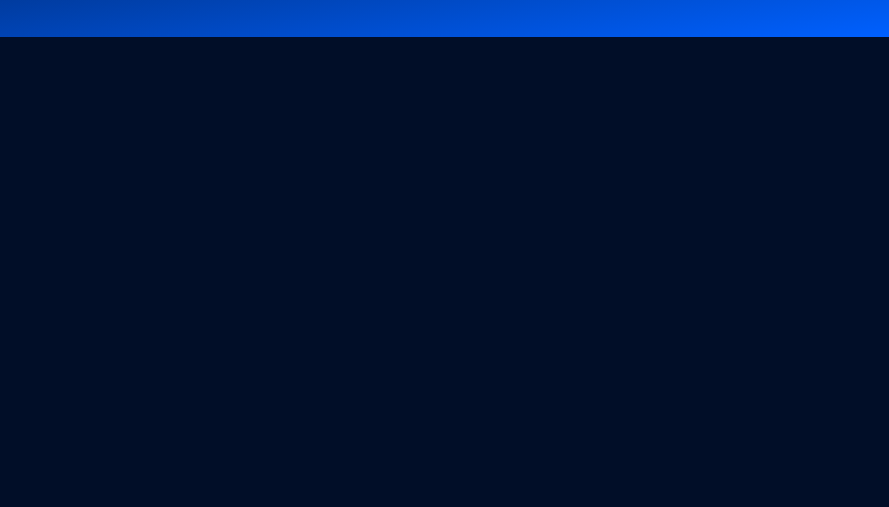
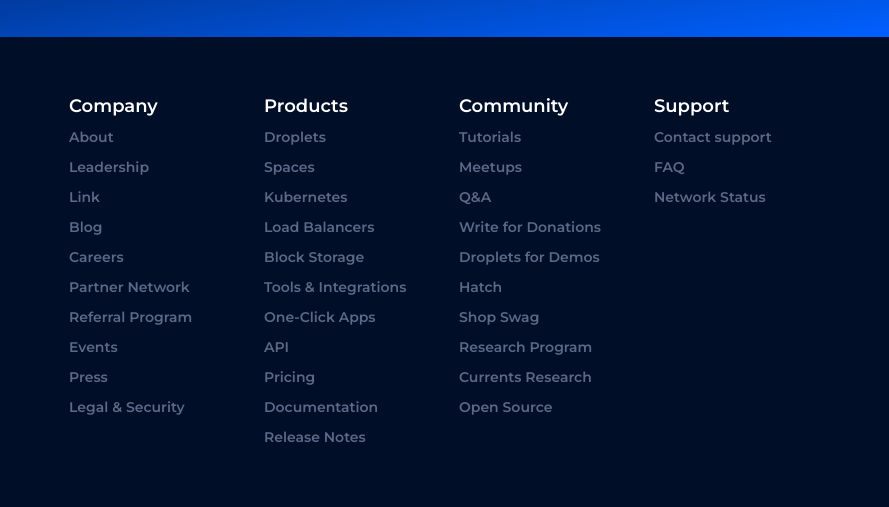
Before and after one commit to mrc-bsllt/html-css-digitalocean, a plain HTML site: page index.html in a window 1280 px wide. Shown: the part 3574-4081 px from the top of the page, 391-1280 px from the left. Drawn offline with nearby package versions, Linux system fonts and the light colour scheme.

Commit message:
esercizio completato

```diff
--- a/css/style.css
+++ b/css/style.css
@@ -384,7 +384,6 @@ nav li a:hover {
   background-color: #ffffff;
 }
 #footer_bottom {
-  height: 700px;
   padding: 50px 0;
   background-color: #010E28;
 }
@@ -411,6 +410,17 @@ nav li a:hover {
 }
 .list_social li:first-child i {
   padding-left: 0;
+}
+.list_social li i:hover,
+.list_link_footer li a:hover {
+  color: #ffffff;
+}
+.list_link_footer li {
+  margin-bottom: 10px;
+}
+.list_link_footer li a {
+  color: #5b6987;
+  font-weight: 600;
 }
 /* /footer */
 
@@ -552,5 +562,12 @@ nav li a:hover {
 }
   /* /main */
 
+  /* footer */
+  #company,
+  #products {
+    height: 380px;
+  }
+  /* /footer */
+
 }
 /* /media query */
--- a/index.html
+++ b/index.html
@@ -482,10 +482,60 @@
                 <li><a href="#"></a><i class="fab fa-linkedin"></i></li>
               </ul>
             </div>
-            <div class="col-xs-12 col-md-6 col-lg-2"></div>
-            <div class="col-xs-12 col-md-6 col-lg-2"></div>
-            <div class="col-xs-12 col-md-6 col-lg-2"></div>
-            <div class="col-xs-12 col-md-6 col-lg-2"></div>
+            <div id="company" class="col-xs-12 col-md-6 col-lg-2">
+              <h4 class="cl_white">Company</h4>
+              <ul class="list-unstyled list_link_footer">
+                <li><a href="#">About</a></li>
+                <li><a href="#">Leadership</a></li>
+                <li><a href="#">Link</a></li>
+                <li><a href="#">Blog</a></li>
+                <li><a href="#">Careers</a></li>
+                <li><a href="#">Partner Network</a></li>
+                <li><a href="#">Referral Program</a></li>
+                <li><a href="#">Events</a></li>
+                <li><a href="#">Press</a></li>
+                <li><a href="#">Legal &amp; Security</a></li>
+              </ul>
+            </div>
+            <div id="products" class="col-xs-12 col-md-6 col-lg-2">
+              <h4 class="cl_white">Products</h4>
+              <ul class="list-unstyled list_link_footer">
+                <li><a href="#">Droplets</a></li>
+                <li><a href="#">Spaces</a></li>
+                <li><a href="#">Kubernetes</a></li>
+                <li><a href="#">Load Balancers</a></li>
+                <li><a href="#">Block Storage</a></li>
+                <li><a href="#">Tools &amp; Integrations</a></li>
+                <li><a href="#">One-Click Apps</a></li>
+                <li><a href="#">API</a></li>
+                <li><a href="#">Pricing</a></li>
+                <li><a href="#">Documentation</a></li>
+                <li><a href="#">Release Notes</a></li>
+              </ul>
+            </div>
+            <div id="community" class="col-xs-12 col-md-6 col-lg-2">
+              <h4 class="cl_white">Community</h4>
+              <ul class="list-unstyled list_link_footer">
+                <li><a href="#">Tutorials</a></li>
+                <li><a href="#">Meetups</a></li>
+                <li><a href="#">Q&amp;A</a></li>
+                <li><a href="#">Write for Donations</a></li>
+                <li><a href="#">Droplets for Demos</a></li>
+                <li><a href="#">Hatch</a></li>
+                <li><a href="#">Shop Swag</a></li>
+                <li><a href="#">Research Program</a></li>
+                <li><a href="#">Currents Research</a></li>
+                <li><a href="#">Open Source</a></li>
+              </ul>
+            </div>
+            <div id="support" class="col-xs-12 col-md-6 col-lg-2">
+              <h4 class="cl_white">Support</h4>
+              <ul class="list-unstyled list_link_footer">
+                <li><a href="#">Contact support</a></li>
+                <li><a href="#">FAQ</a></li>
+                <li><a href="#">Network Status</a></li>
+              </ul>
+            </div>
           </div>
         </div>
       </section>
```
